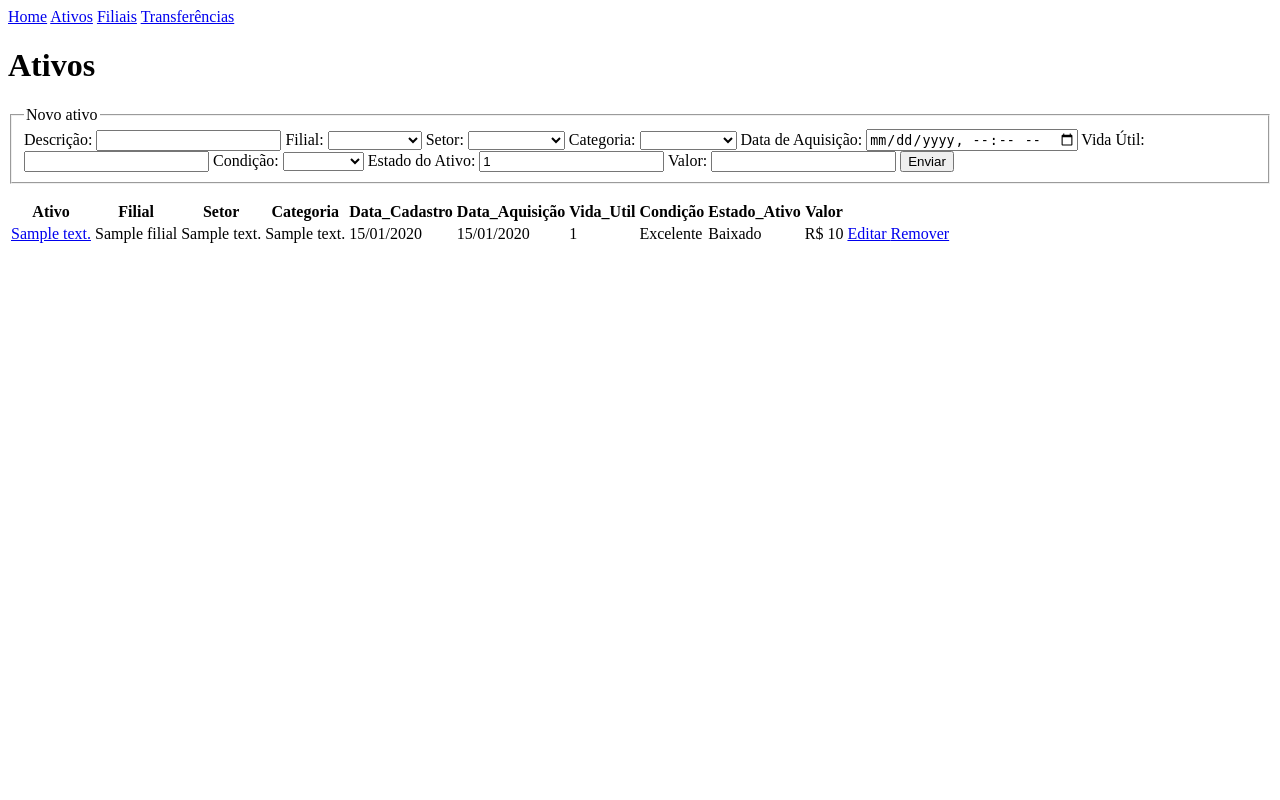
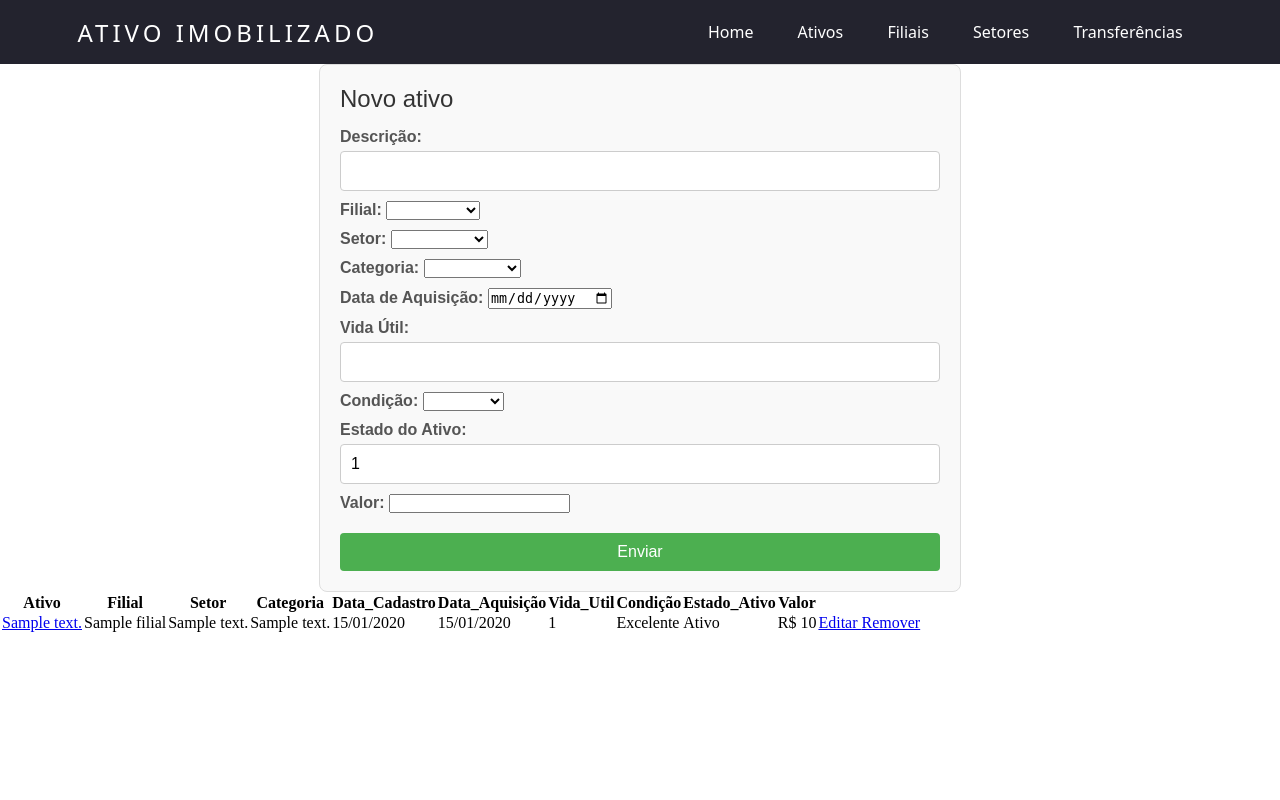
Before and after one commit to maats01/AtivoImobilizado, a PHP site: page / in a window 1280 px wide. Run offline with PHP 8.4, Linux system fonts and the light colour scheme; tables that the repository leaves empty hold one stand-in row (values such as "Sample post").

Commit message:
navbar e css

```diff
--- a/Controllers/AtivoController.php
+++ b/Controllers/AtivoController.php
@@ -116,8 +116,13 @@ if (isset($_GET['edit_id']))
             $ativo->setValor(floatval($_POST['valor']));
         }
 
-        $ativoRepository->salvar($ativo);
-        header('Location: index.php?rota=Filial');
+        if (array_key_exists('estado_ativo', $_POST))
+        {
+            $ativo->setEstadoAtivo(intval($_POST['estado_ativo']));
+        }
+
+        $ativoRepository->atualizar($ativo);
+        header('Location: index.php?rota=Ativo');
         die();
     }
 
@@ -128,7 +133,7 @@ if (isset($_GET['delete_id']))
 {
     $id = intval($_GET['delete_id']);
     $ativoRepository->remover($id);
-    header('Location: index.php?rota=Filial');
+    header('Location: index.php?rota=Ativo');
     die();
 }
 
--- a/Models/ativo.php
+++ b/Models/ativo.php
@@ -8,8 +8,8 @@ class Ativo
     private int $setor_id = 0;
     private int $categoria_id = 0;
     private string $descricao = '';
-    private $data_cadastro = '';
-    private $data_aquisicao = '';
+    private $data_cadastro = null;
+    private $data_aquisicao = null;
     private int $vida_util = 0;
     private int $condicao = 0;
     private int $estado_ativo = 1;
@@ -115,12 +115,12 @@ class Ativo
         return $this->condicao;
     }
 
-    public function setEstadoAtivo(bool $estado) : void
+    public function setEstadoAtivo(int $estado) : void
     {
         $this->estado_ativo = $estado;
     }
 
-    public function getEstadoAtivo() : bool
+    public function getEstadoAtivo() : int
     {
         return $this->estado_ativo;
     }
--- a/Views/404.php
+++ b/Views/404.php
@@ -2,6 +2,7 @@
     <head>
         <meta charset="utf-8" />
         <title>Gerenciador de Tarefas</title>
+        <link rel="stylesheet" href="assets/style.css">
     </head>
     <body>
         <div id="bloco_principal">
--- a/Views/Ativo/formulario.php
+++ b/Views/Ativo/formulario.php
@@ -47,7 +47,7 @@
 
         <label>
             Data de Aquisição:
-            <input type="datetime-local" name="data_aquisicao" value="<?php echo htmlentities(traduz_data_para_exibir($ativo->getDataAquisicao())); ?>">
+            <input type="date" name="data_aquisicao" value="<?php echo $ativo->getDataAquisicao() !== '' ? htmlentities(traduz_data_para_exibir($ativo->getDataAquisicao())) : ''; ?>">
         </label>
 
         <label>
--- a/Views/Ativo/tabela.php
+++ b/Views/Ativo/tabela.php
@@ -40,7 +40,7 @@
                 <?php echo traduz_condicao_para_exibir($ativo->getCondicao()); ?>
             </td>
             <td>
-                <?php echo $ativo->getEstadoAtivo() === 1 ? 'Ativo' : 'Baixado'; ?>
+                <?php echo $ativo->getEstadoAtivo() == 1 ? 'Ativo' : 'Baixado'; ?>
             </td>
             <td>
                 <?php echo 'R$ ' . $ativo->getValor(); ?>
--- a/Views/Ativo/template.php
+++ b/Views/Ativo/template.php
@@ -1,12 +1,11 @@
 <html>
     <head>
-        <meta charset="utf-8" />
+        <meta charset="utf-8"/>
         <title>Ativos</title>
+        <link rel="stylesheet" href="assets/style.css">
     </head>
     <body>
         <div id="bloco_principal">
-            <h1>Ativos</h1>
-
             <?php include('formulario.php'); ?>
 
             <?php if ($exibir_tabela) : ?>
--- a/Views/Filial/template.php
+++ b/Views/Filial/template.php
@@ -1,12 +1,11 @@
 <html>
     <head>
-        <meta charset="utf-8" />
+        <meta charset="utf-8"/>
         <title>Filiais</title>
+        <link rel="stylesheet" href="assets/style.css">
     </head>
     <body>
         <div id="bloco_principal">
-            <h1>Filiais</h1>
-
             <?php include('formulario.php'); ?>
 
             <?php if ($exibir_tabela) : ?>
--- a/Views/Shared/navbar.php
+++ b/Views/Shared/navbar.php
@@ -1,6 +1,12 @@
-<div class="topnav">
-  <a class="active" href="index.php">Home</a>
-  <a href="index.php?rota=Ativo">Ativos</a>
-  <a href="index.php?rota=Filial">Filiais</a>
-  <a href="index.php?rota=Transferencia">Transferências</a>
-</div>
+<nav>
+  <p class="logo">Ativo Imobilizado</p>
+  <div class="mobile-menu">
+  </div>
+  <ul class="nav-list">
+    <a class="active" href="index.php">Home</a>
+    <a href="index.php?rota=Ativo">Ativos</a>
+    <a href="index.php?rota=Filial">Filiais</a>
+    <a href="index.php?rota=Setor">Setores</a>
+    <a href="index.php?rota=Transferencia">Transferências</a>
+  </ul>
+</nav>
--- /dev/null
+++ b/assets/style.css
@@ -0,0 +1,108 @@
+* {
+    margin: 0;
+    padding: 0;
+}
+
+nav a {
+   color: #fff;
+   text-decoration: none;
+   transition: 0.3s;
+   margin: 20px;
+}
+
+a:hover {
+    opacity: 0.7;
+
+}
+
+.logo {
+    color: #fff;
+    font-size: 24px;
+    text-transform: uppercase;
+    letter-spacing: 4px;
+}
+
+nav {
+    display: flex;
+    justify-content: space-around;
+    align-items: center;
+    font-family: system-ui, -apple-system, BlinkMacSystemFont, 'Segoe UI', Roboto, Oxygen, Ubuntu, Cantarell, 'Open Sans', 'Helvetica Neue', sans-serif;
+    background: #23232e;
+    height: 8vh;
+}
+
+nav-list li {
+    letter-spacing: 3px;
+    margin-left: 32px;
+}
+
+/* formulário */
+form {
+    max-width: 600px;
+    margin: 0 auto;
+    padding: 20px;
+    background-color: #f9f9f9;
+    border: 1px solid #ddd;
+    border-radius: 8px;
+    font-family: Arial, sans-serif;
+}
+
+fieldset {
+    border: none;
+    padding: 0;
+    margin: 0;
+}
+
+legend {
+    font-size: 1.5em;
+    margin-bottom: 15px;
+    color: #333;
+}
+
+label {
+    display: block;
+    margin-bottom: 10px;
+    color: #555;
+    font-weight: bold;
+}
+
+label input[type="text"] {
+    width: 100%;
+    padding: 10px;
+    margin-top: 5px;
+    border: 1px solid #ccc;
+    border-radius: 4px;
+    font-size: 1em;
+    box-sizing: border-box;
+}
+
+input[type="submit"] {
+    background-color: #4CAF50;
+    color: white;
+    border: none;
+    padding: 10px 20px;
+    font-size: 1em;
+    border-radius: 4px;
+    cursor: pointer;
+    margin-top: 20px;
+    display: block;
+    width: 100%;
+}
+
+input[type="submit"]:hover {
+    background-color: #45a049;
+}
+
+@media (max-width: 600px) {
+    form {
+        padding: 15px;
+    }
+
+    legend {
+        font-size: 1.2em;
+    }
+
+    input[type="submit"] {
+        font-size: 0.9em;
+    }
+}
```
